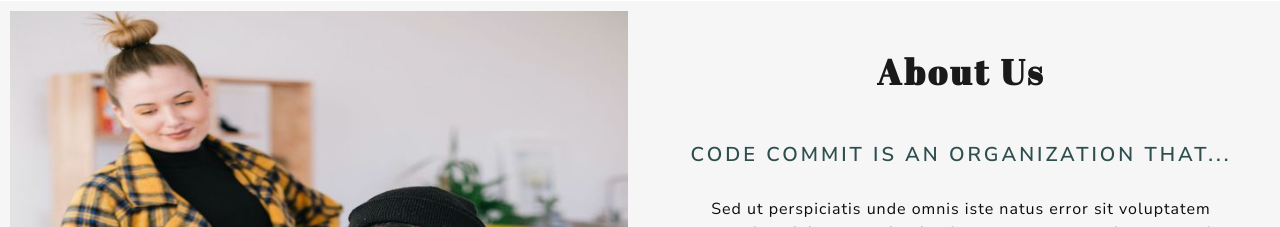
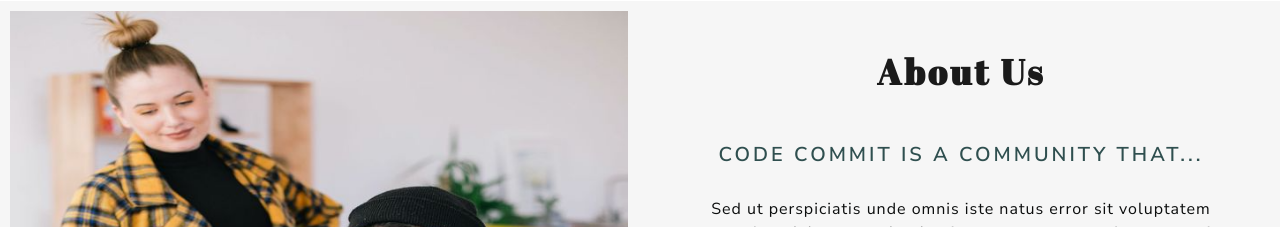
Before and after one commit to LisaHarrison08/codeCommit-React, a React (Create React App) app: page / in a window 1280 px wide. Shown: the part 980-1207 px from the top of the page. Built offline with nearby package versions, Linux system fonts and the light colour scheme.

Commit message:
about text updated

```diff
--- a/src/components/About.js
+++ b/src/components/About.js
@@ -15,7 +15,7 @@ const About = () => {
                 </Col>
                 <Col xs={12} md={6}>
                     <h2 id="about">About Us</h2>
-                    <h4>Code Commit is an organization that...</h4>
+                    <h4>Code Commit is a community that...</h4>
                     <p>Sed ut perspiciatis unde omnis iste natus error sit voluptatem accusantium doloremque laudantium, totam
                         rem aperiam, eaque ipsa quae ab illo inventore veritatis et quasi architecto beatae vitae dicta sunt
                         explicabo.
```
